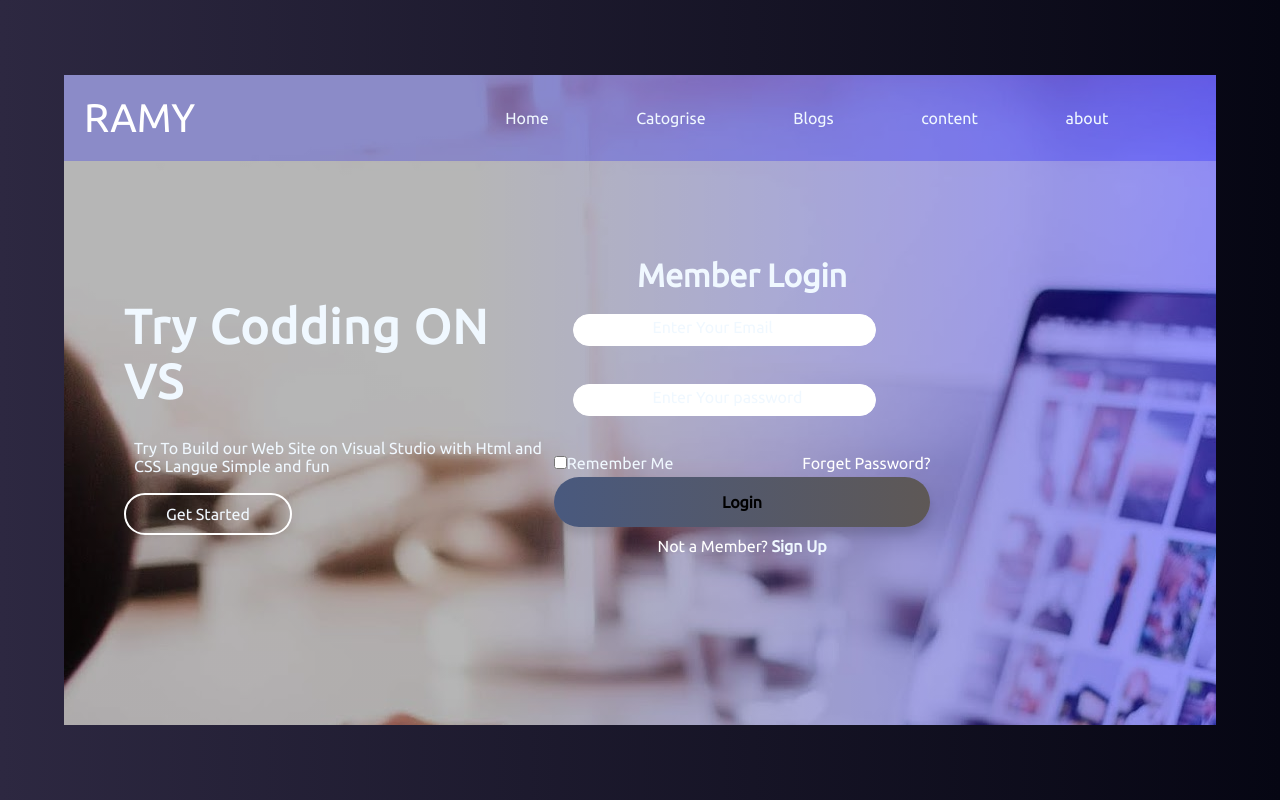
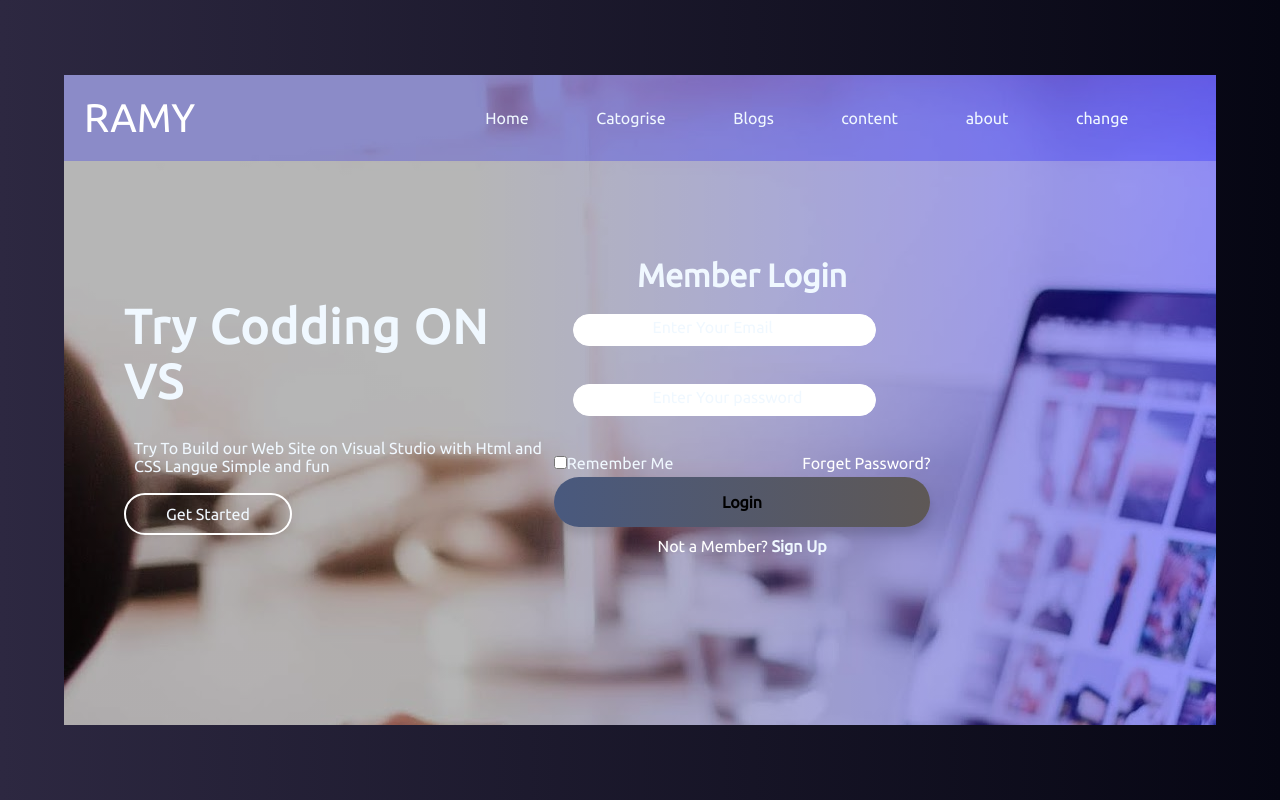
Before and after one commit to rsomas22/test, a plain HTML site: page index.html in a window 1280 px wide. Drawn offline with Linux system fonts and the light colour scheme.

Commit message:
add  line

```diff
--- a/index.html
+++ b/index.html
@@ -14,6 +14,7 @@
                 <li><a href="#">Blogs</a></li>
                 <li><a href="#">content</a></li>
                 <li><a href="#">about</a></li>
+                <li><a href="#">change</a></li>
             </ul>
         </header>
         <div class="wrapper-login"></div>
```
